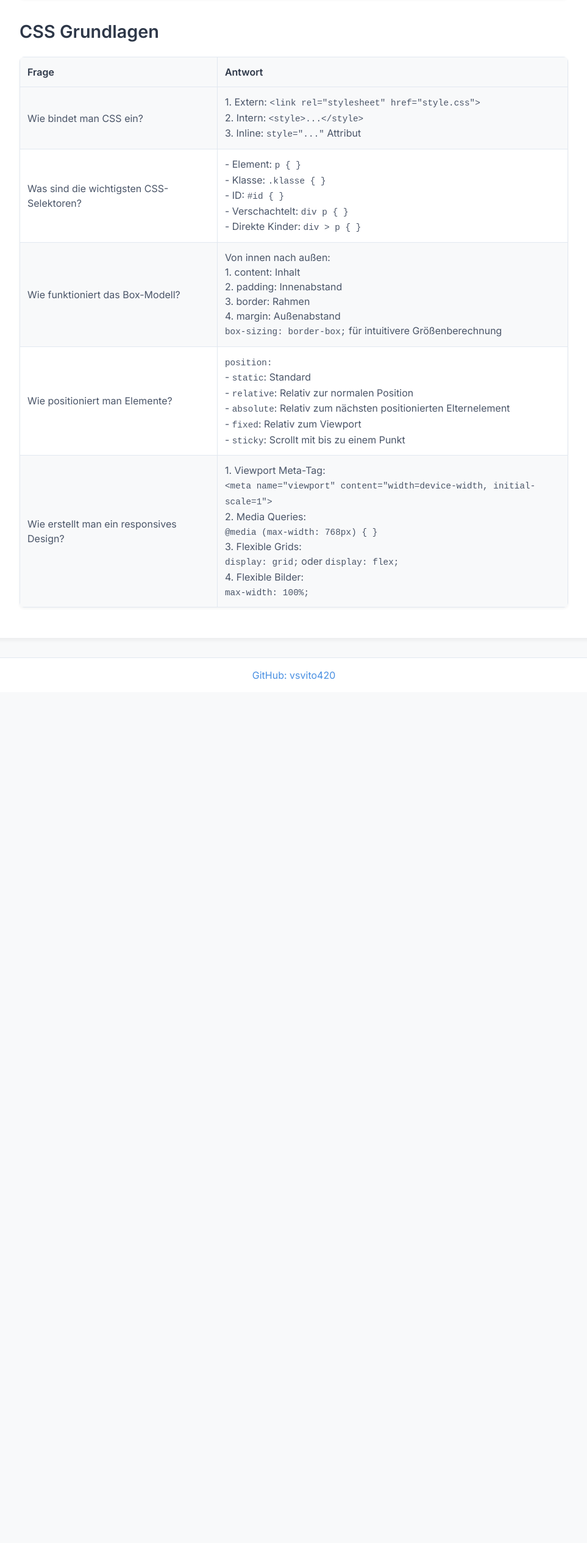
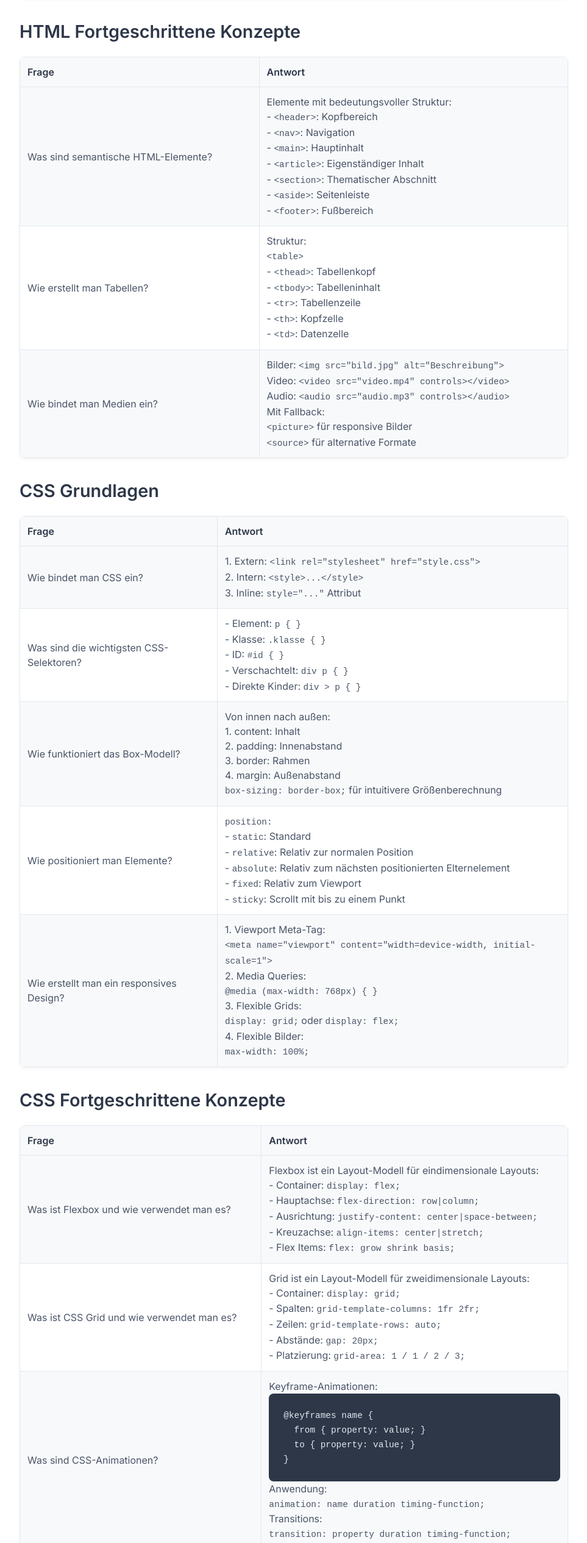
Before and after one commit to vsvito420/html-tutorial, a website: page project/zusammenfassung.html in a window 1280 px wide. Shown: the part 1396-3926 px from the top of the page at 61% size, without its empty margins (158-1121 px from the left). Before the commit the page ends 2531 px from the top, so only its background shows below. Drawn offline with Linux system fonts and the light colour scheme.

Commit message:
Die Zusammenfassung wurde aktualisiert und enthält jetzt zusätzliche Abschnitte zu fortgeschrittenen HTML- und CSS-Konzepten. Die neue Version bietet:
Erweiterte HTML-Konzepte wie semantische Elemente, Tabellen und Medieneinbindung
Fortgeschrittene CSS-Techniken wie Flexbox, Grid, Animationen und CSS-Variablen
Verbesserte Codebeispiele und Erklärungen
Beibehaltung des responsiven Designs und der Dark Mode Unterstützung

```diff
--- a/project/zusammenfassung.html
+++ b/project/zusammenfassung.html
@@ -128,6 +128,51 @@
         </tr>
     </table>
 
+    <h2>HTML Fortgeschrittene Konzepte</h2>
+
+    <table>
+        <tr>
+            <th>Frage</th>
+            <th>Antwort</th>
+        </tr>
+        <tr>
+            <td>Was sind semantische HTML-Elemente?</td>
+            <td>
+                Elemente mit bedeutungsvoller Struktur:<br>
+                - <code>&lt;header&gt;</code>: Kopfbereich<br>
+                - <code>&lt;nav&gt;</code>: Navigation<br>
+                - <code>&lt;main&gt;</code>: Hauptinhalt<br>
+                - <code>&lt;article&gt;</code>: Eigenständiger Inhalt<br>
+                - <code>&lt;section&gt;</code>: Thematischer Abschnitt<br>
+                - <code>&lt;aside&gt;</code>: Seitenleiste<br>
+                - <code>&lt;footer&gt;</code>: Fußbereich
+            </td>
+        </tr>
+        <tr>
+            <td>Wie erstellt man Tabellen?</td>
+            <td>
+                Struktur:<br>
+                <code>&lt;table&gt;</code><br>
+                - <code>&lt;thead&gt;</code>: Tabellenkopf<br>
+                - <code>&lt;tbody&gt;</code>: Tabelleninhalt<br>
+                - <code>&lt;tr&gt;</code>: Tabellenzeile<br>
+                - <code>&lt;th&gt;</code>: Kopfzelle<br>
+                - <code>&lt;td&gt;</code>: Datenzelle
+            </td>
+        </tr>
+        <tr>
+            <td>Wie bindet man Medien ein?</td>
+            <td>
+                Bilder: <code>&lt;img src="bild.jpg" alt="Beschreibung"&gt;</code><br>
+                Video: <code>&lt;video src="video.mp4" controls&gt;&lt;/video&gt;</code><br>
+                Audio: <code>&lt;audio src="audio.mp3" controls&gt;&lt;/audio&gt;</code><br>
+                Mit Fallback:<br>
+                <code>&lt;picture&gt;</code> für responsive Bilder<br>
+                <code>&lt;source&gt;</code> für alternative Formate
+            </td>
+        </tr>
+    </table>
+
     <h2>CSS Grundlagen</h2>
 
     <table>
@@ -189,6 +234,62 @@
             </td>
         </tr>
     </table>
+
+    <h2>CSS Fortgeschrittene Konzepte</h2>
+
+    <table>
+        <tr>
+            <th>Frage</th>
+            <th>Antwort</th>
+        </tr>
+        <tr>
+            <td>Was ist Flexbox und wie verwendet man es?</td>
+            <td>
+                Flexbox ist ein Layout-Modell für eindimensionale Layouts:<br>
+                - Container: <code>display: flex;</code><br>
+                - Hauptachse: <code>flex-direction: row|column;</code><br>
+                - Ausrichtung: <code>justify-content: center|space-between;</code><br>
+                - Kreuzachse: <code>align-items: center|stretch;</code><br>
+                - Flex Items: <code>flex: grow shrink basis;</code>
+            </td>
+        </tr>
+        <tr>
+            <td>Was ist CSS Grid und wie verwendet man es?</td>
+            <td>
+                Grid ist ein Layout-Modell für zweidimensionale Layouts:<br>
+                - Container: <code>display: grid;</code><br>
+                - Spalten: <code>grid-template-columns: 1fr 2fr;</code><br>
+                - Zeilen: <code>grid-template-rows: auto;</code><br>
+                - Abstände: <code>gap: 20px;</code><br>
+                - Platzierung: <code>grid-area: 1 / 1 / 2 / 3;</code>
+            </td>
+        </tr>
+        <tr>
+            <td>Was sind CSS-Animationen?</td>
+            <td>
+                Keyframe-Animationen:<br>
+                <pre><code>@keyframes name {
+  from { property: value; }
+  to { property: value; }
+}</code></pre>
+                Anwendung:<br>
+                <code>animation: name duration timing-function;</code><br>
+                Transitions:<br>
+                <code>transition: property duration timing-function;</code>
+            </td>
+        </tr>
+        <tr>
+            <td>Was sind CSS-Variablen?</td>
+            <td>
+                Definition im :root Scope:<br>
+                <code>:root { --main-color: #333; }</code><br>
+                Verwendung:<br>
+                <code>color: var(--main-color);</code><br>
+                Fallback:<br>
+                <code>color: var(--main-color, black);</code>
+            </td>
+        </tr>
+    </table>
         </div>
     </main>
     <footer>
```
